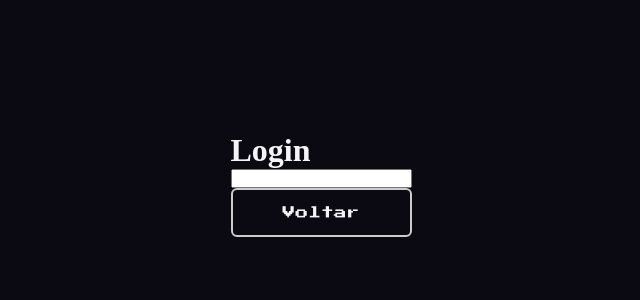
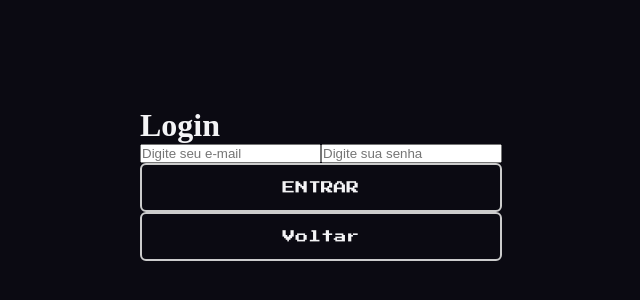
Before and after one commit to biazrei/Pixel-Guess, a React (Vite) app: page /login in a window 1280 px wide. Shown: the part 216-516 px from the top of the page, without its empty margins (319-959 px from the left). Built offline with nearby package versions, Linux system fonts and the light colour scheme.

Commit message:
Update Login.tsx

```diff
--- a/src/pages/Login/Login.tsx
+++ b/src/pages/Login/Login.tsx
@@ -7,12 +7,17 @@
     const navigate = useNavigate()
 
     return(
+        <form>
+            <h1>Login</h1>
+            <Input type='email' placeholder='Digite seu e-mail'/>
+             <Input type='password' placeholder='Digite sua senha'/>
+             <Button type='submit'>ENTRAR</Button>
 
-        <main>
-            <h1>Login</h1>
-            <Input/>
+
             <Button onClick={() => navigate("/")}>Voltar</Button>
 
-        </main>
+
+        </form>
+
     )
 }
```
